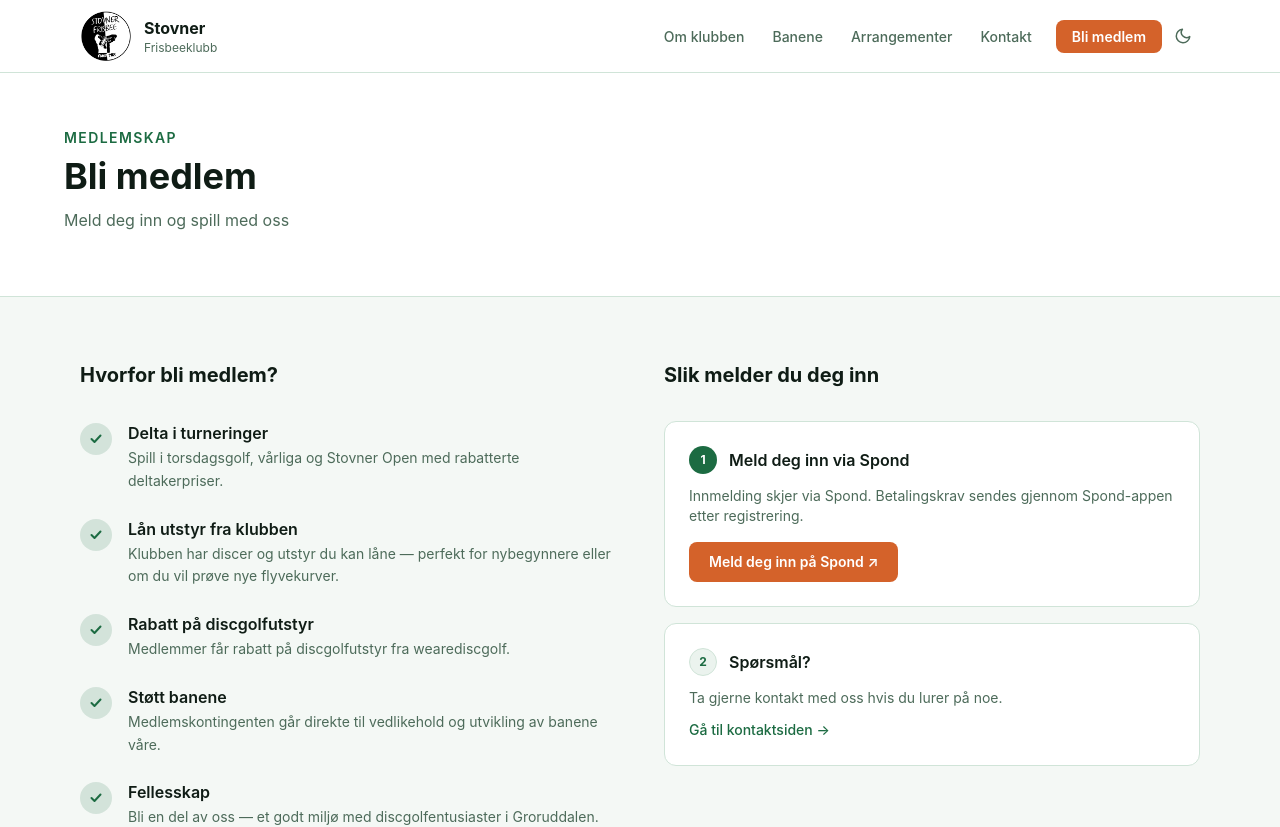
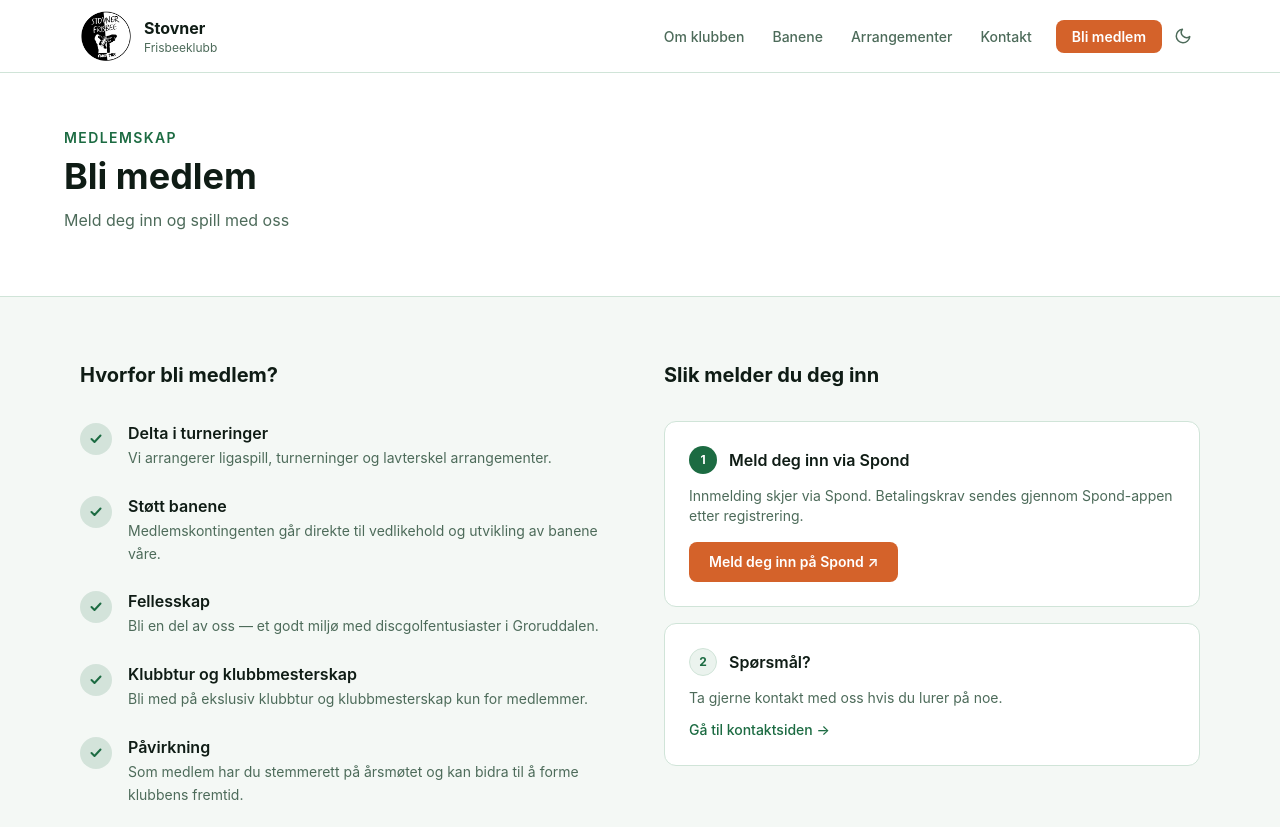
Before and after one commit to larsenlzm/stovnerfrisbee, a SvelteKit app: page /bli-medlem in a window 1280 px wide. Shown: the top 827 px of the page. Built offline with nearby package versions, Linux system fonts and the light colour scheme.

Commit message:
Oppdatert forsheimer kartdata og medlemsinfo

```diff
--- a/src/lib/data/content.ts
+++ b/src/lib/data/content.ts
@@ -34,7 +34,7 @@ export const courses = [
 		tees: 'Kunstgress',
 		amenities: { dogs: true, cart: false, stroller: false, restrooms: false, water: false },
 		udiscLink: 'https://udisc.com/courses/forsheimer-discgolf-park-2023-NtdI',
-		coords: { lat: 59.967007, lng: 10.915872 }
+		coords: { lat: 59.957847, lng: 10.9149 }
 	}
 ];
 
--- a/src/routes/bli-medlem/+page.svelte
+++ b/src/routes/bli-medlem/+page.svelte
@@ -18,12 +18,13 @@
 			<h2 class="mb-8 text-xl font-bold text-[var(--color-text)]">Hvorfor bli medlem?</h2>
 			<ul class="space-y-6">
 				{#each [
-					{ title: 'Delta i turneringer', desc: 'Spill i torsdagsgolf, vårliga og Stovner Open med rabatterte deltakerpriser.' },
-					{ title: 'Lån utstyr fra klubben', desc: 'Klubben har discer og utstyr du kan låne — perfekt for nybegynnere eller om du vil prøve nye flyvekurver.' },
-					{ title: 'Rabatt på discgolfutstyr', desc: 'Medlemmer får rabatt på discgolfutstyr fra wearediscgolf.' },
+					{ title: 'Delta i turneringer', desc: 'Vi arrangerer ligaspill, turnerninger og lavterskel arrangementer.' },
 					{ title: 'Støtt banene', desc: 'Medlemskontingenten går direkte til vedlikehold og utvikling av banene våre.' },
 					{ title: 'Fellesskap', desc: 'Bli en del av oss — et godt miljø med discgolfentusiaster i Groruddalen.' },
-					{ title: 'Påvirkning', desc: 'Som medlem har du stemmerett på årsmøtet og kan bidra til å forme klubbens fremtid.' }
+					{ title: 'Klubbtur og klubbmesterskap', desc: 'Bli med på ekslusiv klubbtur og klubbmesterskap kun for medlemmer.' },
+					{ title: 'Påvirkning', desc: 'Som medlem har du stemmerett på årsmøtet og kan bidra til å forme klubbens fremtid.' },
+					{ title: 'Rabatt på discgolfutstyr', desc: 'Medlemmer får rabatt på discgolfutstyr fra wearediscgolf.' },
+					{ title: 'Lån utstyr fra klubben', desc: 'Klubben har mye utstyr du kan låne, alt fra verktøy, stoler, telt til techdisc.' },
 				] as benefit}
 					<li class="flex gap-4">
 						<span class="mt-0.5 flex h-8 w-8 shrink-0 items-center justify-center rounded-full bg-[var(--color-primary)]/15 text-[var(--color-primary)]">
```
Also changed, not shown: 1 other file (tests, documents, lock files or other folders).
